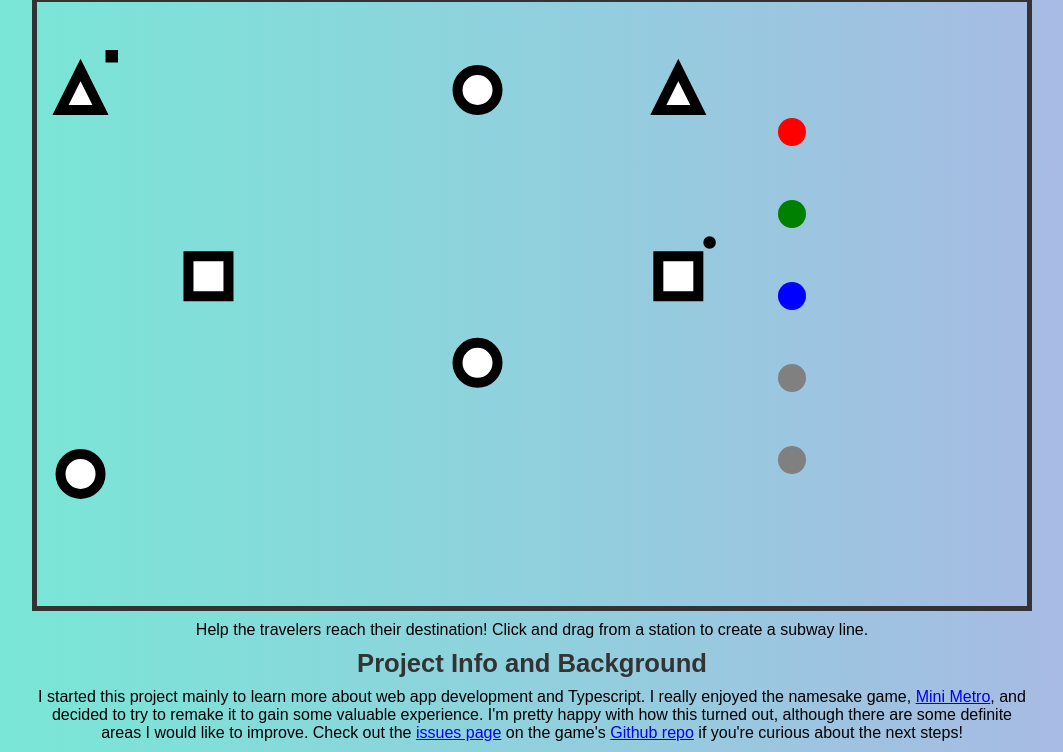
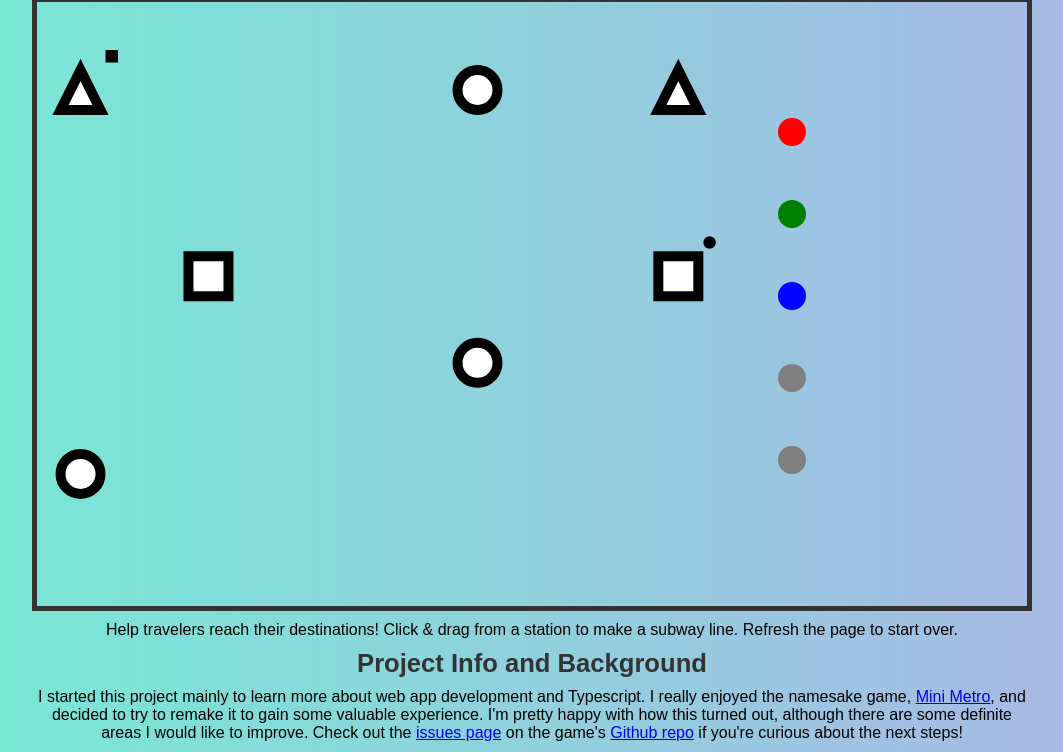
Before and after one commit to CalNightingale/MiniMetroClone, a website built with Parcel: page index.html in a window 1280 px wide. Shown: the part 89-841 px from the top of the page, without its empty margins (108-1171 px from the left). Built offline with nearby package versions, Linux system fonts and the light colour scheme.

Commit message:
added restarting instructions

```diff
--- a/index.html
+++ b/index.html
@@ -15,8 +15,9 @@
         <div id="gameCanvas"></div>
         <script type="module" defer src="./index.ts"></script>
 
-        <p> Help the travelers reach their destination!
-            Click and drag from a station to create a subway line.
+        <p> Help travelers reach their destinations!
+            Click & drag from a station to make a subway line.
+            Refresh the page to start over.
         </p>
 
         <h2>Project Info and Background</h2>
```
